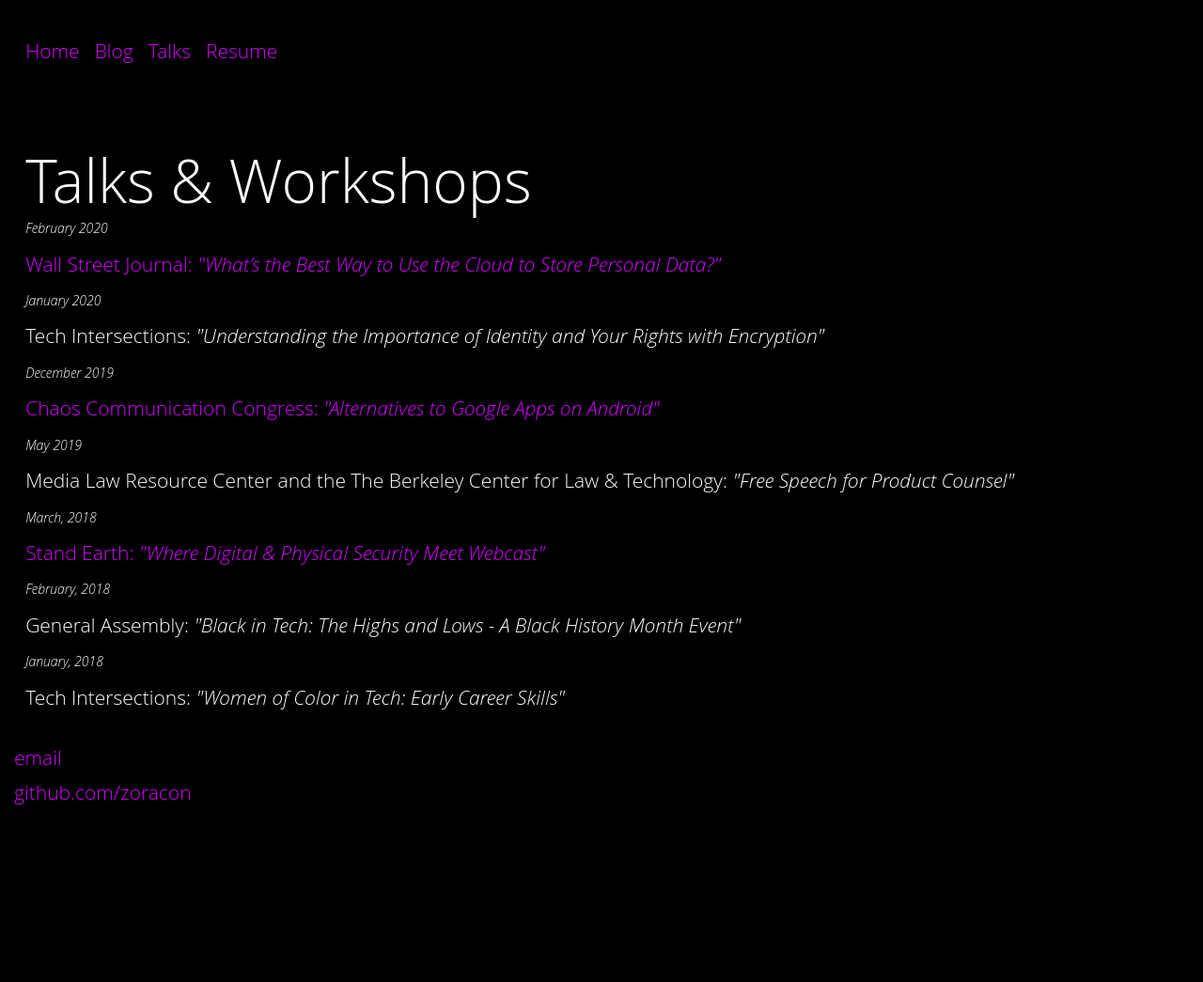
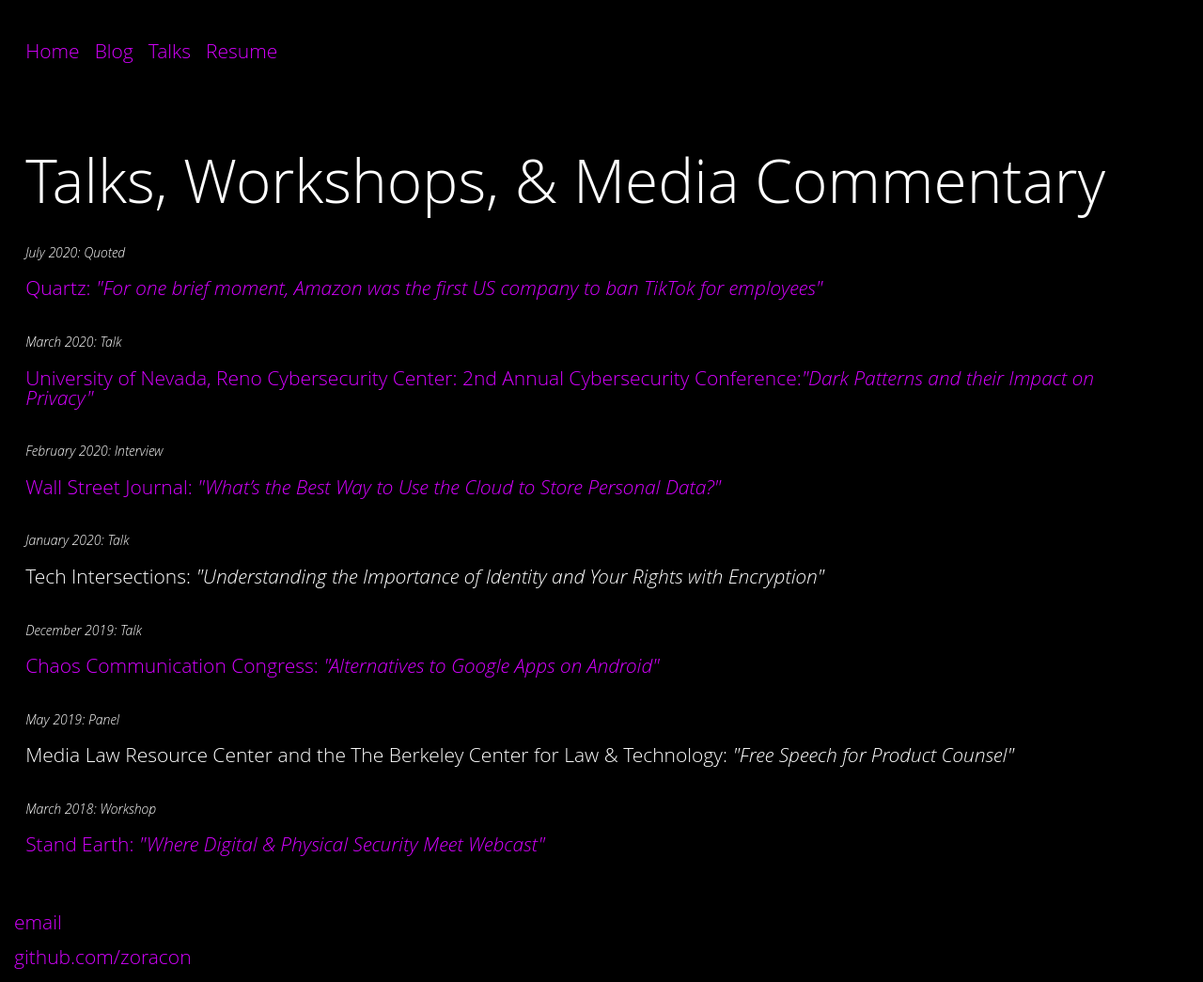
Before and after one commit to zoracon/zoracon.github.io, a Jekyll site: the page built from media.html, in a window 1280 px wide. Shown: the whole page at 94% size. Built offline with Jekyll 4.4.1, drawn with Linux system fonts in a browser that asks for light colours; before the commit the page ends 900 px from its top, so only the background shows below that.

Commit message:
Update CV and Media

```diff
--- a/css/style.css
+++ b/css/style.css
@@ -78,6 +78,10 @@
     color: #000;
     font-weight: bold;
     padding: 5px; }
+  .job .desc ul {
+    margin-left: 2%; }
+  .job .desc ul li {
+    list-style: disc; }
 
 .links {
   display: block;
@@ -116,6 +120,9 @@
 .talk-title {
   font-size: 1.5em; }
 
+.media-block {
+  margin: 3% 0; }
+
 @media screen and (max-width: 960px) {
   .container {
     display: grid;
--- a/media.html
+++ b/media.html
@@ -1,25 +1,47 @@
 ---
 layout: default
-title: Talks & Workshops
+title: Talks, Workshops, & Media Commentary
 ---
 <h1>{{ page.title }}</h1>
 
-<em>February 2020</em>
-<h2 class="talk-title"><a target="_blank" href="https://www.wsj.com/articles/whats-the-best-way-to-use-the-cloud-to-store-personal-data-11582513321">Wall Street Journal: <i>"What’s the Best Way to Use the Cloud to Store Personal Data?"</i></a></h2>
+<div class="media-block">
+  <em>July 2020: </em>
+  <em>Quoted</em>
+  <h2 class="talk-title"><a target="_blank" href="https://qz.com/1879283/amazon-is-the-first-us-company-to-ban-tiktok-for-employees/">Quartz: <i>"For one brief moment, Amazon was the first US company to ban TikTok for employees"</i></a></h2>
+</div>
 
-<em>January 2020</em>
-<h2 class="talk-title">Tech Intersections: <i>"Understanding the Importance of Identity and Your Rights with Encryption"</i></h2>
-<em>December 2019</em>
-<h2 class="talk-title"><a target="_blank" href="https://events.ccc.de/congress/2019/wiki/index.php/Session:Alternatives_to_Google_Apps_on_Android#_116a8b66b2792d94bbf03127194fb804">Chaos Communication Congress: <i>"Alternatives to Google Apps on Android"</i></a></h2>
+<div class="media-block">
+  <em>March 2020: </em>
+  <em>Talk</em>
+  <h2 class="talk-title"><a target="_blank" href="https://www.unr.edu/cybersecurity/conference">University of Nevada, Reno Cybersecurity Center: 2nd Annual Cybersecurity Conference:<i>"Dark Patterns and their Impact on Privacy"</i></a></h2>
+</div>
 
-<em>May 2019</em>
-<h2>Media Law Resource Center and the The Berkeley Center for Law & Technology: <i>"Free Speech for Product Counsel"</i></h2>
+<div class="media-block">
+  <em>February 2020: </em>
+  <em>Interview</em>
+  <h2 class="talk-title"><a target="_blank" href="https://www.wsj.com/articles/whats-the-best-way-to-use-the-cloud-to-store-personal-data-11582513321">Wall Street Journal: <i>"What’s the Best Way to Use the Cloud to Store Personal Data?"</i></a></h2>
+</div>
 
-<em>March, 2018</em>
-<h2 class="talk-title"><a target="_blank" href="https://www.youtube.com/watch?v=b8B43AqjeTQ&feature=youtu.be">Stand Earth: <i>"Where Digital & Physical Security Meet Webcast"</i></a></h2>
+<div class="media-block">
+  <em>January 2020: </em>
+  <em>Talk</em>
+  <h2 class="talk-title">Tech Intersections: <i>"Understanding the Importance of Identity and Your Rights with Encryption"</i></h2>
+</div>
 
-<em>February, 2018</em>
-<h2 class="talk-title">General Assembly: <i>"Black in Tech: The Highs and Lows - A Black History Month Event"</i></h2>
+<div class="media-block">
+  <em>December 2019: </em>
+  <em>Talk</em>
+  <h2 class="talk-title"><a target="_blank" href="https://events.ccc.de/congress/2019/wiki/index.php/Session:Alternatives_to_Google_Apps_on_Android#_116a8b66b2792d94bbf03127194fb804">Chaos Communication Congress: <i>"Alternatives to Google Apps on Android"</i></a></h2>
+</div>
 
-<em>January, 2018</em>
-<h2 class="talk-title">Tech Intersections: <i>"Women of Color in Tech: Early Career Skills"</i></h2>
+<div class="media-block">
+  <em>May 2019: </em>
+  <em>Panel</em>
+  <h2>Media Law Resource Center and the The Berkeley Center for Law & Technology: <i>"Free Speech for Product Counsel"</i></h2>
+</div>
+
+<div class="media-block">
+  <em>March 2018: </em>
+  <em>Workshop</em>
+  <h2 class="talk-title"><a target="_blank" href="https://www.youtube.com/watch?v=b8B43AqjeTQ&feature=youtu.be">Stand Earth: <i>"Where Digital & Physical Security Meet Webcast"</i></a></h2>
+</div>
```
Also changed, not shown: css/style.scss (+11 -1 lines), cv.html (+9 -6 lines), 1 other file.
